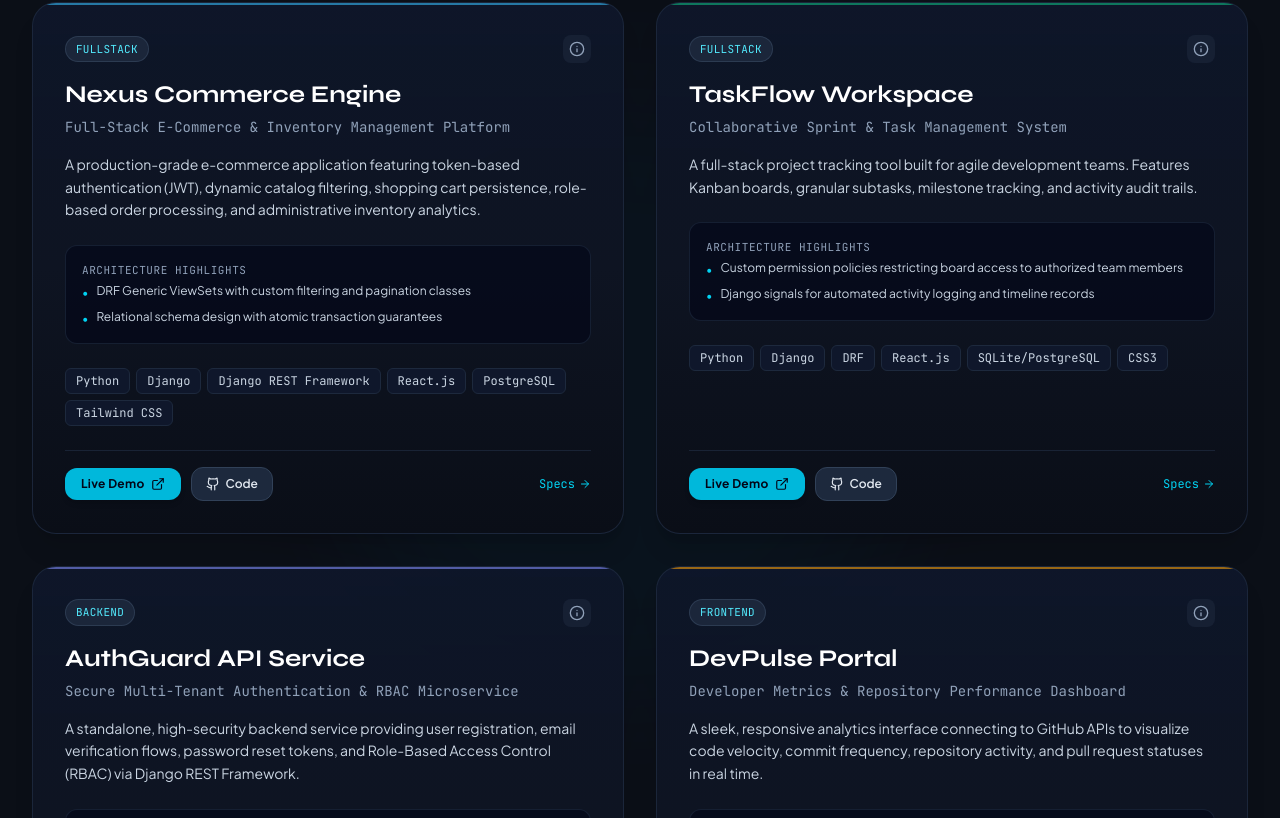
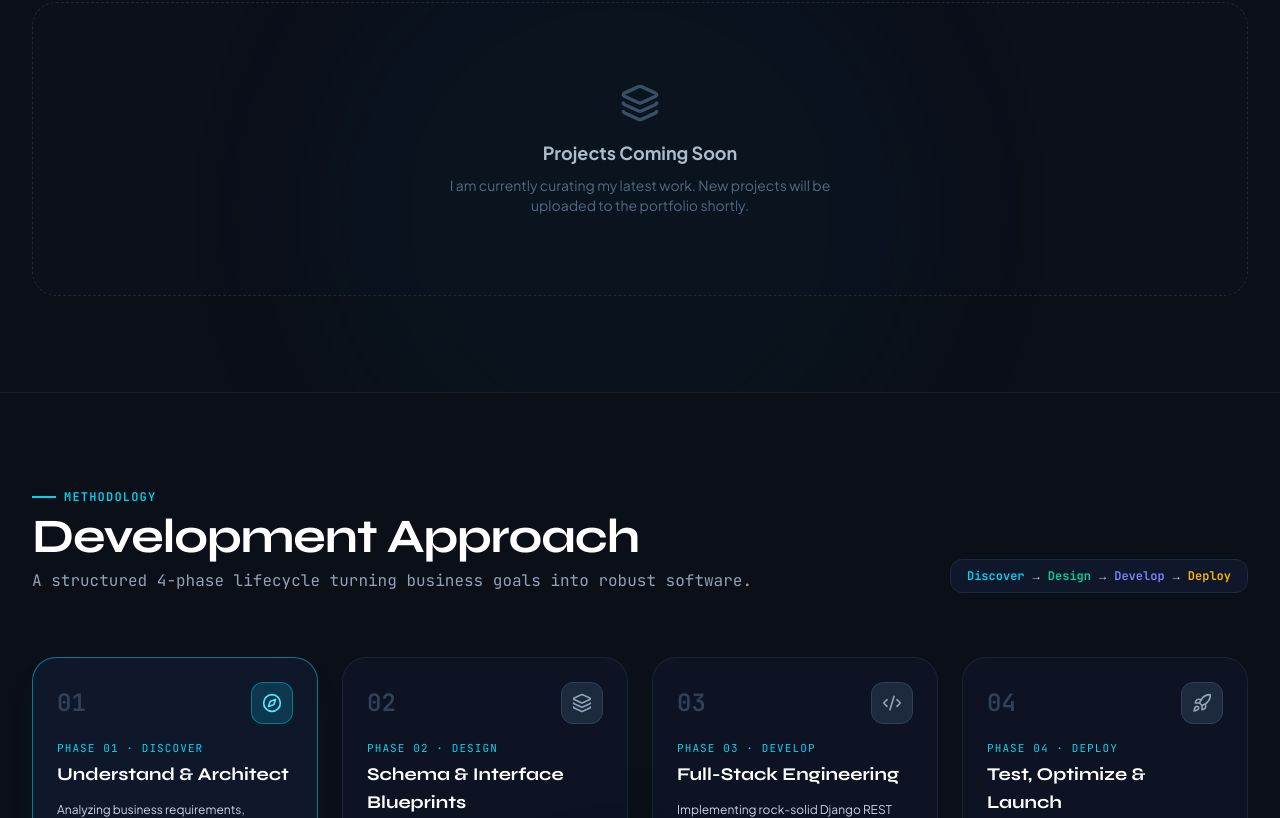
Before and after one commit to divyansharma-sys/Portfolio, a React (Vite) app: page / in a window 1280 px wide. Shown: the part 5262-6080 px from the top of the page. Built offline with nearby package versions, Linux system fonts and the light colour scheme.

Commit message:
Remove template projects from portfolio data and UI

```diff
--- a/public/Divyansh_Sharma_Resume.md
+++ b/public/Divyansh_Sharma_Resume.md
@@ -33,27 +33,7 @@
 
 ---
 
-## FEATURED PROJECTS
 
-### 1. Nexus Commerce Engine — Full-Stack E-Commerce & Inventory Management
-*Technologies: Python, Django, Django REST Framework, React.js, PostgreSQL, Tailwind CSS*
-- Built a production-grade e-commerce application with token-based JWT authentication and role-based permissions.
-- Developed dynamic catalog filtering, shopping cart state persistence, and administrative inventory analytics.
-- Optimized database queries using Django ORM select_related and prefetch_related.
-- Implemented responsive, accessible client interfaces with optimistic updates and order tracking.
-
-### 2. TaskFlow Workspace — Collaborative Sprint & Task Management System
-*Technologies: Python, Django, DRF, React.js, SQLite/PostgreSQL*
-- Engineered modular RESTful APIs for agile project tracking, Kanban boards, and milestone tracking.
-- Implemented nested DRF serializers for complex multi-level task hierarchies and automated audit logs.
-- Integrated optimistic UI dragging updates and responsive layout with zero layout shifts.
-
-### 3. API Vault & Micro-Services — Secure REST Microservice Template
-*Technologies: Django, DRF, Python, Token Auth, Swagger/OpenAPI*
-- Designed reusable RESTful API boilerplate with token authentication, custom throttling, and Swagger documentation.
-- Built automated database migrations, unit tests, and structured logging for maintainable enterprise services.
-
----
 
 ## EDUCATION
 
--- a/src/components/Projects.tsx
+++ b/src/components/Projects.tsx
@@ -69,8 +69,17 @@
         </div>
 
         {/* Projects Grid */}
-        <div className="grid grid-cols-1 md:grid-cols-2 gap-8 text-left">
-          {filteredProjects.map((project, index) => (
+        {filteredProjects.length === 0 ? (
+          <div className="flex flex-col items-center justify-center py-20 px-4 text-center border border-dashed border-slate-700/50 rounded-3xl bg-slate-900/20">
+            <Layers className="w-10 h-10 text-slate-600 mb-4" />
+            <h3 className="text-lg font-bold text-slate-300 mb-2">Projects Coming Soon</h3>
+            <p className="text-sm text-slate-500 max-w-sm">
+              I am currently curating my latest work. New projects will be uploaded to the portfolio shortly.
+            </p>
+          </div>
+        ) : (
+          <div className="grid grid-cols-1 md:grid-cols-2 gap-8 text-left">
+            {filteredProjects.map((project, index) => (
             <motion.article
               key={project.id}
               initial={{ opacity: 0, y: 20 }}
@@ -178,6 +187,7 @@
             </motion.article>
           ))}
         </div>
+        )}
       </div>
 
       {/* Project Specs Modal */}
--- a/src/components/ResumeModal.tsx
+++ b/src/components/ResumeModal.tsx
@@ -281,6 +281,7 @@
             </div>
 
             {/* Featured Projects */}
+            {PROJECTS_DATA.length > 0 && (
               <div>
                 <h2 className="text-xs font-mono uppercase tracking-widest text-cyan-400 print:text-blue-600 font-bold mb-3">
                   Key Engineering Projects
@@ -311,6 +312,7 @@
                   ))}
                 </div>
               </div>
+            )}
           </div>
         </motion.div>
       </div>
--- a/src/data/portfolioData.ts
+++ b/src/data/portfolioData.ts
@@ -22,124 +22,7 @@
   ],
 };
 
-export const PROJECTS_DATA: Project[] = [
-  {
-    id: 'nexus-commerce',
-    title: 'Nexus Commerce Engine',
-    subtitle: 'Full-Stack E-Commerce & Inventory Management Platform',
-    description:
-      'A production-grade e-commerce application featuring token-based authentication (JWT), dynamic catalog filtering, shopping cart persistence, role-based order processing, and administrative inventory analytics.',
-    category: 'fullstack',
-    technologies: ['Python', 'Django', 'Django REST Framework', 'React.js', 'PostgreSQL', 'Tailwind CSS'],
-    features: [
-      'Comprehensive REST API with granular permission classes (Customer vs Admin)',
-      'JWT Authentication with automatic refresh token rotation',
-      'Optimized database queries with Django select_related & prefetch_related',
-      'React frontend with optimistic UI updates and responsive cart state',
-      'Order invoicing, status tracking, and stock synchronization',
-    ],
-    backendHighlights: [
-      'DRF Generic ViewSets with custom filtering and pagination classes',
-      'Relational schema design with atomic transaction guarantees',
-      'Secure password hashing and token storage protocols',
-    ],
-    frontendHighlights: [
-      'Responsive product grid with instant multi-facet filter search',
-      'Custom React context state machine for cart and checkout',
-      'Accessible modals, skeleton loading states, and error toasts',
-    ],
-    githubUrl: 'https://github.com/divyansharma-sys/nexus-commerce',
-    liveUrl: 'https://nexus-commerce-preview.divyansh.dev',
-    accentColor: '#38bdf8', // sky-400
-    completionYear: '2024',
-  },
-  {
-    id: 'taskflow-pro',
-    title: 'TaskFlow Workspace',
-    subtitle: 'Collaborative Sprint & Task Management System',
-    description:
-      'A full-stack project tracking tool built for agile development teams. Features Kanban boards, granular subtasks, milestone tracking, and activity audit trails.',
-    category: 'fullstack',
-    technologies: ['Python', 'Django', 'DRF', 'React.js', 'SQLite/PostgreSQL', 'CSS3'],
-    features: [
-      'Modular RESTful endpoints for workspaces, boards, columns, and cards',
-      'Nested serializers in DRF for relational task hierarchies',
-      'Drag-and-drop interactive Kanban view with client-side state sync',
-      'User assignments, deadline alerts, and task priority badges',
-      'Search and filter by assignees, status, and custom tags',
-    ],
-    backendHighlights: [
-      'Custom permission policies restricting board access to authorized team members',
-      'Django signals for automated activity logging and timeline records',
-      'Normalized schema handling complex many-to-many team associations',
-    ],
-    frontendHighlights: [
-      'Smooth layout animations and interactive card reordering',
-      'Modal task details with inline markdown editing and comment streams',
-      'Mobile-optimized touch targets for on-the-go sprint updates',
-    ],
-    githubUrl: 'https://github.com/divyansharma-sys/taskflow-pro',
-    liveUrl: 'https://taskflow-workspace.divyansh.dev',
-    accentColor: '#10b981', // emerald-500
-    completionYear: '2024',
-  },
-  {
-    id: 'drf-auth-guard',
-    title: 'AuthGuard API Service',
-    subtitle: 'Secure Multi-Tenant Authentication & RBAC Microservice',
-    description:
-      'A standalone, high-security backend service providing user registration, email verification flows, password reset tokens, and Role-Based Access Control (RBAC) via Django REST Framework.',
-    category: 'backend',
-    technologies: ['Python', 'Django', 'Django REST Framework', 'JWT', 'PostgreSQL'],
-    features: [
-      'Stateless JWT authentication with blacklisting and revocable sessions',
-      'Role-based permissions (SuperAdmin, Manager, Contributor, Guest)',
-      'Throttled rate limiting for sensitive login and signup endpoints',
-      'Interactive Swagger / OpenAPI auto-generated documentation schema',
-      'Unit tested test suite covering views, models, and serializers',
-    ],
-    backendHighlights: [
-      'Custom Django User model extending AbstractBaseUser',
-      'Secure token encryption and email dispatch queue architecture',
-      'Standardized API error response envelopes with HTTP status mapping',
-    ],
-    frontendHighlights: [
-      'Pre-configured client integration SDK for React applications',
-      'Interactive API Explorer and documentation viewer',
-    ],
-    githubUrl: 'https://github.com/divyansharma-sys/authguard-service',
-    liveUrl: 'https://authguard-docs.divyansh.dev',
-    accentColor: '#818cf8', // indigo-400
-    completionYear: '2023',
-  },
-  {
-    id: 'devpulse-analytics',
-    title: 'DevPulse Portal',
-    subtitle: 'Developer Metrics & Repository Performance Dashboard',
-    description:
-      'A sleek, responsive analytics interface connecting to GitHub APIs to visualize code velocity, commit frequency, repository activity, and pull request statuses in real time.',
-    category: 'frontend',
-    technologies: ['React.js', 'JavaScript (ES6+)', 'HTML5', 'CSS3', 'REST APIs', 'Motion'],
-    features: [
-      'Dynamic charts illustrating commit trends and contribution heatmaps',
-      'Instant repository search with client-side caching to prevent rate-limit hits',
-      'Dark/editorial aesthetic with glassmorphic cards and subtle gradients',
-      'Responsive design adapting flawlessly from desktop to mobile screens',
-    ],
-    backendHighlights: [
-      'Lightweight proxy endpoint handling GitHub API credentials and caching',
-    ],
-    frontendHighlights: [
-      'Component-driven architecture with reusable cards, badges, and modals',
-      'Custom hooks for asynchronous data fetching and error recovery',
-      'High-contrast visual hierarchy tuned for dark IDE aesthetics',
-    ],
-    githubUrl: 'https://github.com/divyansharma-sys/devpulse-analytics',
-    liveUrl: 'https://devpulse-portal.divyansh.dev',
-    accentColor: '#f59e0b', // amber-500
-    completionYear: '2023',
-  },
-];
+export const PROJECTS_DATA: Project[] = [];
 
 export const SKILL_CATEGORIES: SkillCategory[] = [
   {
```
Also changed, not shown: public/Divyansh_Sharma_Resume.txt. Lines whose indentation alone changed are shown as unchanged.
